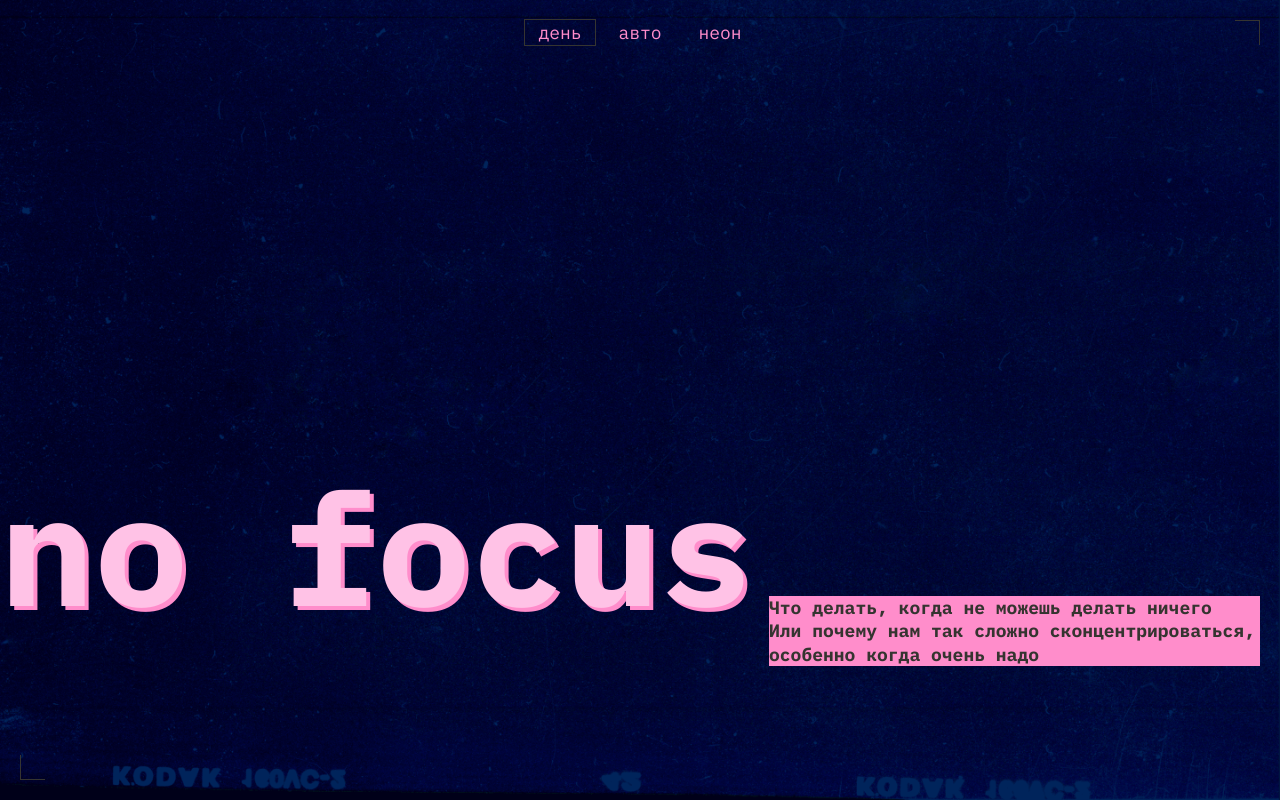
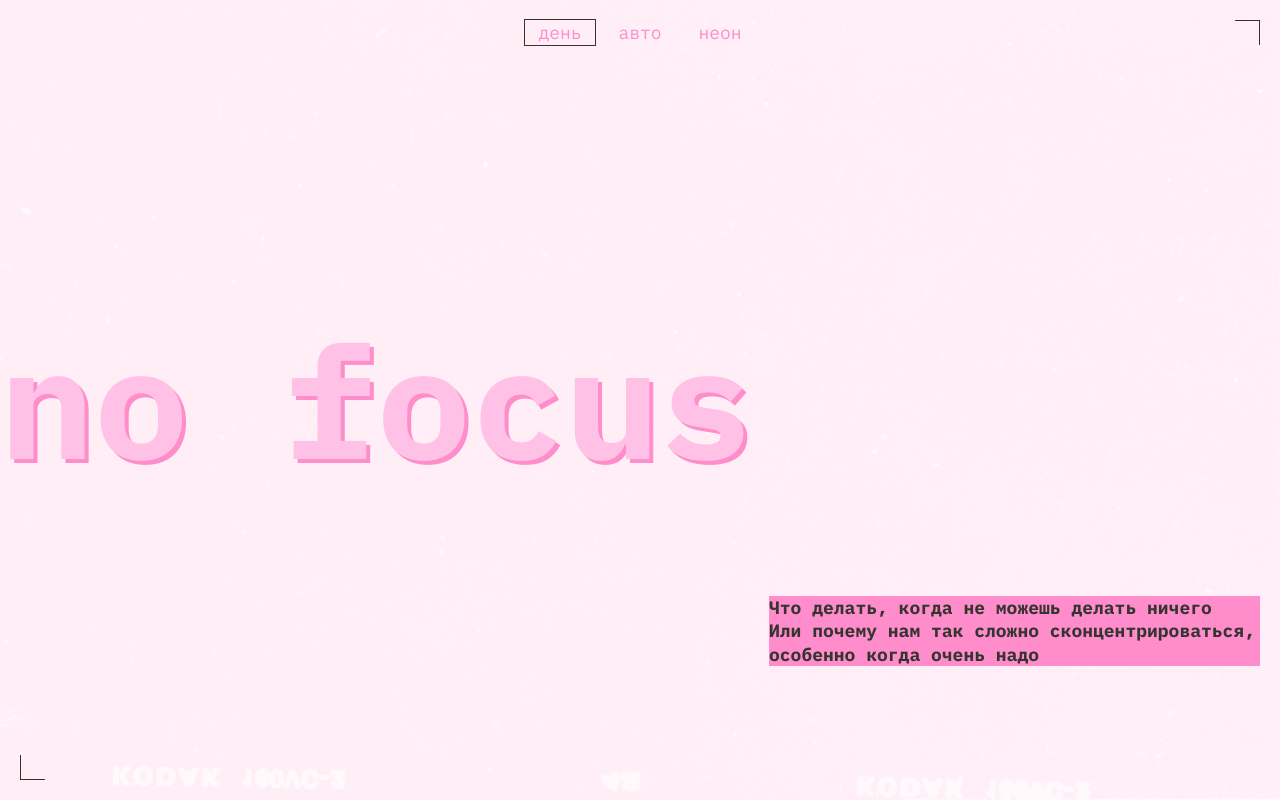
Before and after one commit to fall3n-02/slozhno-sosredotochitsya-fd, a plain HTML site: page index.html in a window 1280 px wide. Both pictures are taken after a click on the button "день". Shown: the top 800 px of the page. Drawn offline with Linux system fonts and the light colour scheme.

Commit message:
Errors fix 2

```diff
--- a/index.html
+++ b/index.html
@@ -19,7 +19,6 @@
 <body class="page">
   <header class="header decorated-zone">
     <p class="rec">REC</p>
-    <span class="top-decoration-lines"></span>
     <nav class="header__theme-menu">
       <ul class="header__theme-menu-list">
         <li class="header__theme-menu-item">
@@ -44,7 +43,6 @@
     <p class="main-subtitle title-decor">Что делать, когда не можешь делать ничего<br>
       Или почему нам так сложно сконцентрироваться, особенно когда очень надо
     </p>
-    <span class="bottom-decoration-lines"></span>
   </header>
   <main class="content">
     <section class="content_section title-text-same-level">
--- a/styles/light.css
+++ b/styles/light.css
@@ -34,23 +34,3 @@
     display: none;
   }
 }
-
-.theme-light .header__theme-menu-button_active {
-  outline: 1px solid var(--subtitle-text-color);
-}
-
-.theme-light a:hover {
-  border-bottom: 1px solid var(--subtitle-text-color);
-}
-
-.theme-light a:focus-visible {
-  outline: 1px solid var(--subtitle-text-color);
-}
-
-.theme-light button:hover {
-  outline: 1px solid var(--button-hover-color);
-}
-
-.theme-light button:focus-visible {
-  border-bottom: 1px solid var(--subtitle-text-color);
-}
--- a/styles/style.css
+++ b/styles/style.css
@@ -9,6 +9,10 @@
   background-position: center;
   background-size: cover;
   background-attachment: fixed;
+}
+
+.theme-light .page {
+  background-image: url(../images/cover-image-light.png);
 }
 
 
@@ -211,9 +215,10 @@
 
 .header__theme-menu-button_active {
   outline: 1px solid var(--accent-color);
+  pointer-events: none;
 }
 
-@media (width >= 768px) {
+@media (width >=768px) {
   .title-text-same-level {
     grid-template-columns: var(--content-title-width) 1fr;
     column-gap: var(--content-gap-m);
@@ -229,7 +234,7 @@
 
   .content-images {
     grid-template-columns: repeat(3, 1fr);
-    grid-template-rows: min-content  192px 230px 318px;
+    grid-template-rows: repeat(4, min-content);
     grid-template-areas:
       "title title title"
       "sunset sunset ice-cream"
@@ -269,7 +274,7 @@
   }
 }
 
-@media (width >= 1024px) {
+@media (width >=1024px) {
   .header__theme-menu {
     justify-self: center;
   }
@@ -309,7 +314,6 @@
   }
 
   .content-images {
-    grid-template-rows: min-content  260px 315px 433px;
     width: 100%;
   }
 
--- a/styles/variables.css
+++ b/styles/variables.css
@@ -12,7 +12,7 @@
   --regular-text-color: #F1B2CE;
   --button-hover-color: #FF007066;
 
-  --main-title-font-size: 116px;
+  --main-title-font-size: clamp(7.25rem, 7.0115rem + 1.0178vw, 7.5rem);
 
   --content-padding: 10px;
   --content-margin: 30px 0;
@@ -32,46 +32,30 @@
 
 @media (width >= 768px) {
   :root {
-    --main-title-font-size: 120px;
+    --main-title-font-size: clamp(7.5rem, 0.5625rem + 14.4531vw, 9.8125rem);
 
     --content-padding: 20px;
     --content-margin: 40px 0;
     --sections-gap: 80px;
-    --content-gap-m: 20px;
-    --content-gap-s: 10px;
 
     --main-subtitle-width: 364px;
     --content-title-width: 236px;
 
-    --header__theme-menu-list-margin: 0 0 0 0;
     --header__theme-menu-margin: 192px 20px 0 0;
     --main-title-margin: 0px 0 0px 0;
     --main-subtitle-margin: 0 20px 183px 0;
     --rec-position-top: 20px;
     --rec-position-right: 29px;
-    --content-subtitle_subtitle-margin: 0 0 15px 0;
   }
 }
 
 @media (width >= 1024px) {
   :root {
-    --main-title-font-size: 157px;
-
-    --content-padding: 20px;
-    --content-margin: 40px 0;
-    --sections-gap: 80px;
-    --content-gap-m: 20px;
-    --content-gap-s: 10px;
-
     --main-subtitle-width: 491px;
     --content-title-width: 315px;
 
-    --header__theme-menu-list-margin: 0 0 0 0;
     --header__theme-menu-margin: 20px 0 0 10px;
     --main-title-margin: 160px 0 0px 0;
     --main-subtitle-margin: 0 20px 134px 0;
-    --rec-position-top: 20px;
-    --rec-position-right: 29px;
-    --content-subtitle_subtitle-margin: 0 0 15px 0;
   }
 }
```
